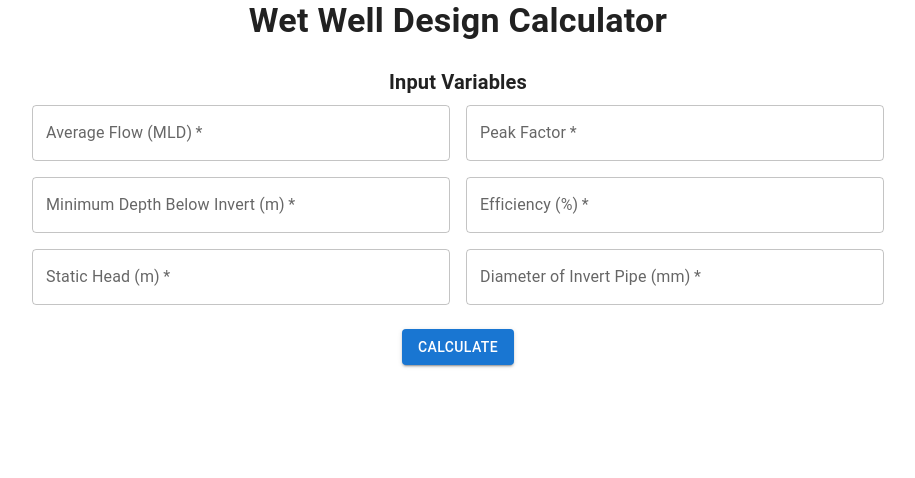
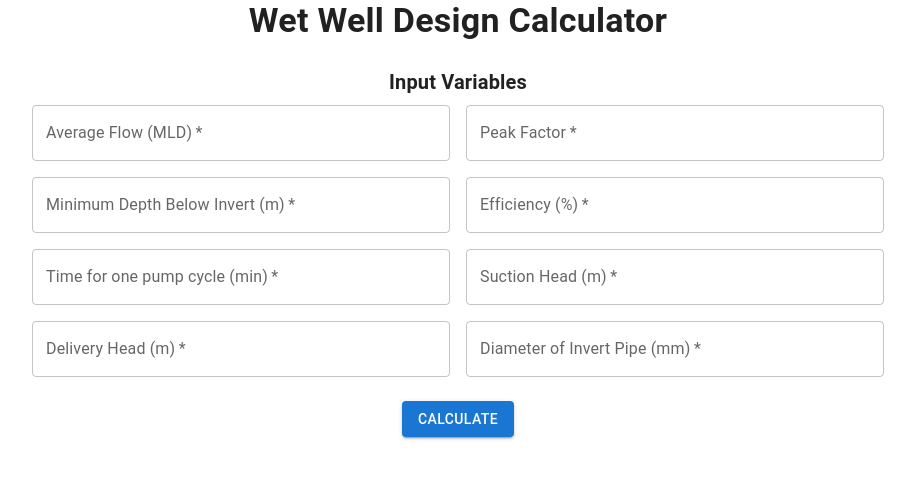
Before and after one commit to Yankyyyy/STP-Design-Tool, a React (Create React App) app: page / in a window 1280 px wide. Shown: the top 478 px of the page, without its empty margins (182-1097 px from the left). Built offline with nearby package versions, Linux system fonts and the light colour scheme.

Commit message:
feat:added timeForOnePumpCycle and changed staticHeadM to suctionHeadM and deliveryHeadM

```diff
--- a/src/components/WetWellForm.js
+++ b/src/components/WetWellForm.js
@@ -7,9 +7,11 @@ const WetWellForm = ({ onCalculate }) => {
     averageFlowMLD: '',
     peakFactor: '',
     efficiency: '',
+    timeForOnePumpCycle: '',
     minDepthBelowInvertM: '',
     diameterOfInvertPipeM: '',
-    staticHeadM: ''
+    suctionHeadM: '',
+    deliveryHeadM: ''
   });
 
   const handleChange = (e) => {
@@ -81,10 +83,34 @@ const WetWellForm = ({ onCalculate }) => {
           <TextField
             required
             fullWidth
-            label="Static Head (m)"
-            name="staticHeadM"
+            label="Time for one pump cycle (min)"
+            name="timeForOnePumpCycle"
             type="number"
-            value={inputs.staticHeadM}
+            value={inputs.timeForOnePumpCycle}
+            onChange={handleChange}
+            InputProps={{ inputProps: { step: 0.01 } }}
+          />
+        </Grid>
+        <Grid item xs={12} sm={6}>
+          <TextField
+            required
+            fullWidth
+            label="Suction Head (m)"
+            name="suctionHeadM"
+            type="number"
+            value={inputs.suctionHeadM}
+            onChange={handleChange}
+            InputProps={{ inputProps: { step: 0.01 } }}
+          />
+        </Grid>
+        <Grid item xs={12} sm={6}>
+          <TextField
+            required
+            fullWidth
+            label="Delivery Head (m)"
+            name="deliveryHeadM"
+            type="number"
+            value={inputs.deliveryHeadM}
             onChange={handleChange}
             InputProps={{ inputProps: { step: 0.01 } }}
           />
--- a/src/utils/CalculateDesign.js
+++ b/src/utils/CalculateDesign.js
@@ -1,13 +1,14 @@
 // src/utils/calculateDesign.js
 export const calculateDesign = (inputs) => {
-  const { averageFlowMLD, peakFactor, efficiency, minDepthBelowInvertM, diameterOfInvertPipeM, staticHeadM } = inputs;
+  const { averageFlowMLD, peakFactor, efficiency, timeForOnePumpCycle, minDepthBelowInvertM, diameterOfInvertPipeM, suctionHeadM, deliveryHeadM } = inputs;
   const averageFlowM3PerDay = averageFlowMLD * 1000;
   const averageFlowM3PerSec = averageFlowM3PerDay / (24 * 60 * 60);
   const averageFlowM3PerMin = averageFlowM3PerSec * 60
   const peakFlowM3PerMin = averageFlowM3PerMin * peakFactor;
-  const volumeOfWetWellM3 = (peakFlowM3PerMin * 15) / 4;
+  const volumeOfWetWellM3 = (peakFlowM3PerMin * timeForOnePumpCycle) / 4;
   const requiredAreaOfWetWellM2 = volumeOfWetWellM3 / minDepthBelowInvertM;
   const computedWellDiameterM = Math.sqrt( ( 4 * requiredAreaOfWetWellM2 ) / Math.PI );
+  const staticHeadM = parseFloat(suctionHeadM) + parseFloat(deliveryHeadM);
   const minorLossesM = 0.1 * staticHeadM;
   const TotalManometricHeadM = parseFloat(staticHeadM) + parseFloat(minorLossesM);
   const pumpCapacityKW = (9810 * averageFlowM3PerSec * TotalManometricHeadM) / ( efficiency / 100) / 1000
```
